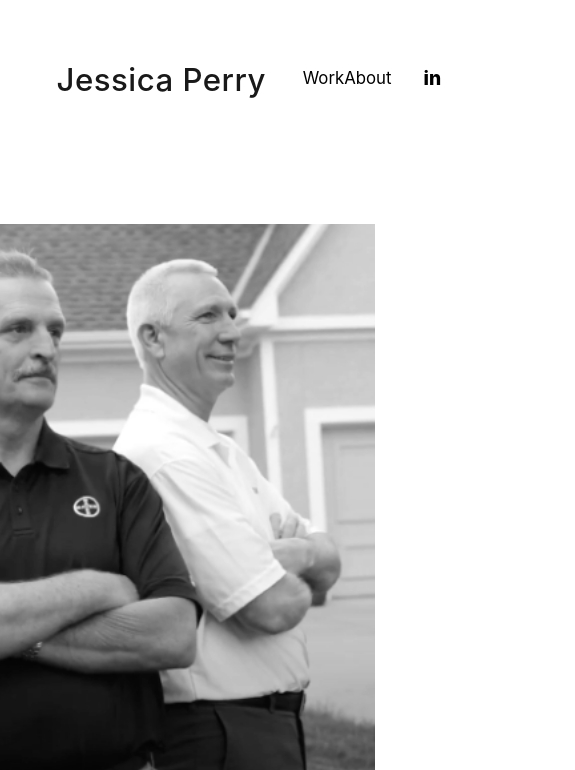
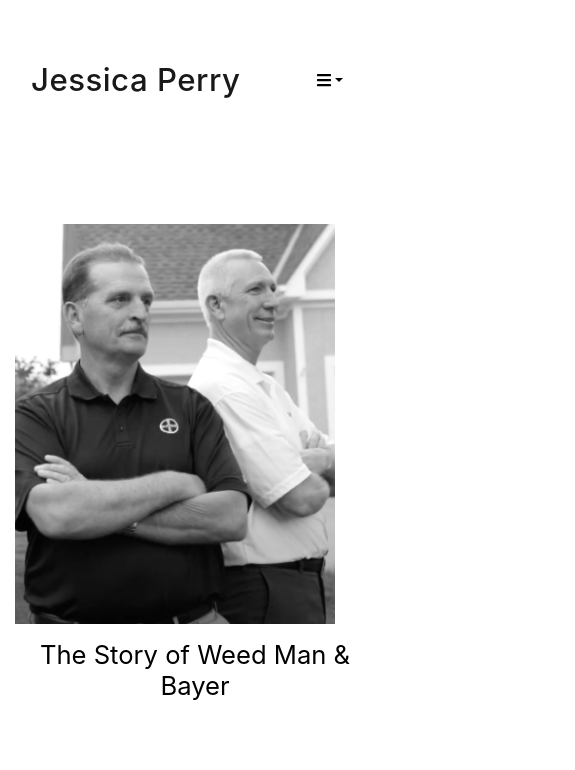
Before and after one commit to Ajsalemo/JessPortfolio, a Gatsby site in the folder jess_portfolio/: page / in a window 390 px wide. Shown: the top 770 px of the page, 575 px wide, since content can reach past the window. Built offline with nearby package versions, Linux system fonts and the light colour scheme; Gatsby itself is replaced by a stand-in of ours.

Commit message:
landing page is now mobile responsive

```diff
--- a/jess_portfolio/src/components/header.js
+++ b/jess_portfolio/src/components/header.js
@@ -1,7 +1,11 @@
+import { faBars } from "@fortawesome/free-solid-svg-icons"
+import { FontAwesomeIcon } from "@fortawesome/react-fontawesome"
 import { Link } from "gatsby"
 import React from "react"
 import Navbar from "react-bootstrap/Navbar"
 import NavbarBrand from "react-bootstrap/NavbarBrand"
+import NavDropdown from "react-bootstrap/NavDropdown"
+import NavItem from "react-bootstrap/NavItem"
 import styled from "styled-components"
 
 // --------------------------------------- Styled Components ------------------------ //
@@ -10,7 +14,7 @@ import styled from "styled-components"
 const StyledNavbar = styled(Navbar)`
   height: 10rem;
   justify-content: space-between;
-  padding: 0 2.6rem;
+  // padding: 0 2.6rem;
 `
 const StyledNavbarBrand = styled(NavbarBrand)`
   font-size: 1.95rem;
@@ -18,18 +22,30 @@ const StyledNavbarBrand = styled(NavbarBrand)`
   letter-spacing: 0.03rem;
 `
 const LinkedinLink = styled.a`
-  padding-left: 2rem;
+  // padding-left: 2rem;
+  padding-left: 0.4rem;
   font-weight: 800;
   font-size: 1.2rem;
   color: #000;
 `
 const HeaderParentDiv = styled.div`
   width: 14%;
-  display: flex;
+  display: none;
   justify-content: space-around;
   padding: 0 0 0.2rem 0.5rem;
   font-size: 1.05rem;
   align-items: center;
+  @media (min-width: 992px) {
+    display: flex;
+  }
+`
+const StyledNavDropdown = styled(NavDropdown)`
+  @media (min-width: 992px) {
+    display: none;
+  }
+  a {
+    color: #000;
+  }
 `
 // ---------------------------------------------------------------------------------- //
 // ---------------------------------------------------------------------------------- //
@@ -53,5 +69,24 @@ export const Header = ({ name }) => (
         in
       </LinkedinLink>
     </HeaderParentDiv>
+    {/* Mobile NavDropdown */}
+    <StyledNavDropdown
+      title={<FontAwesomeIcon icon={faBars} style={{ color: "#000" }} />}
+    >
+      <NavItem href="/" style={{ paddingLeft: "0.4rem" }}>
+        Work
+      </NavItem>
+      <NavItem href="/about" style={{ paddingLeft: "0.4rem" }}>
+        About
+      </NavItem>
+      <LinkedinLink
+        href="https://www.linkedin.com/in/jessica0perry/"
+        linkedin="linkedin"
+        rel="noopener noreferrer"
+        target="_blank"
+      >
+        in
+      </LinkedinLink>
+    </StyledNavDropdown>
   </StyledNavbar>
 )
--- a/jess_portfolio/src/components/image.js
+++ b/jess_portfolio/src/components/image.js
@@ -7,12 +7,16 @@ import styled from "styled-components"
 // ---------------------------------------------------------------------------------- //
 
 const StyledGatsbyImg = styled(Img)`
-  height: ${props => (props.fileName === "headshot.png" ? "40rem" : "35rem")};
-  width: 35rem;
+  height: ${props => (props.fileName === "headshot.png" ? "40rem" : "25rem")};
+  width: 20rem;
   transition: 0.5s ease;
   &:hover {
     transition: 0.5s ease;
     opacity: ${props => (props.fileName === "headshot.png" ? null : "0.7")};
+  }
+  @media (min-width: 1542px) {
+    width: 30rem;
+    height: 35rem;
   }
 `
 // ---------------------------------------------------------------------------------- //
--- a/jess_portfolio/src/components/landingcards.js
+++ b/jess_portfolio/src/components/landingcards.js
@@ -11,12 +11,19 @@ import { Image } from "./image"
 const LandingCardCol = styled(Col)`
   display: flex;
   flex-direction: column;
+  margin: 0 auto;
+  @media (min-width: 330px) {
+    align-items: center;
+    padding-bottom: 4rem;
+  }
+  @media (min-width: 1776px) {
     align-items: ${props =>
       props.leftpicture
         ? "flex-end"
         : props.rightpicture
         ? "flex-start"
         : "center"};
+  }
 `
 const LandingCardCaption = styled.h2`
   text-align: center;
@@ -37,19 +44,19 @@ const LandingCardLinks = styled(Link)`
 
 export const LandingCards = () => (
   <Row style={{ padding: "4rem 0" }}>
-    <LandingCardCol lg={4} leftpicture="leftpicture">
+    <LandingCardCol lg={4} md={6} xs={12} leftpicture="leftpicture">
       <LandingCardLinks to="/work/weedman">
         <Image fileName="leftpicture.png" />
         <LandingCardCaption>The Story of Weed Man & Bayer</LandingCardCaption>
       </LandingCardLinks>
     </LandingCardCol>
-    <LandingCardCol lg={4}>
+    <LandingCardCol lg={4} md={6} xs={12}>
       <LandingCardLinks to="/work/noguchi">
         <Image fileName="center.png" />
         <LandingCardCaption>Unfolding Noguchi</LandingCardCaption>
       </LandingCardLinks>
     </LandingCardCol>
-    <LandingCardCol lg={4} rightpicture="rightpicture">
+    <LandingCardCol lg={4} md={6} xs={12} rightpicture="rightpicture">
       <LandingCardLinks to="/work/bsmnt">
         <Image fileName="rightpicture.png" />
         <LandingCardCaption>BSMNT</LandingCardCaption>
```
Lines whose indentation alone changed are shown as unchanged.
